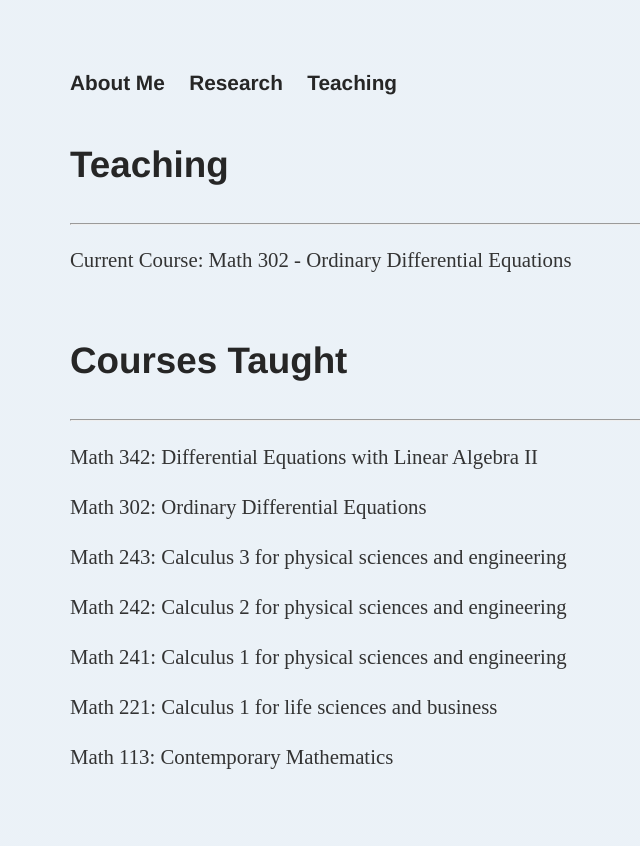
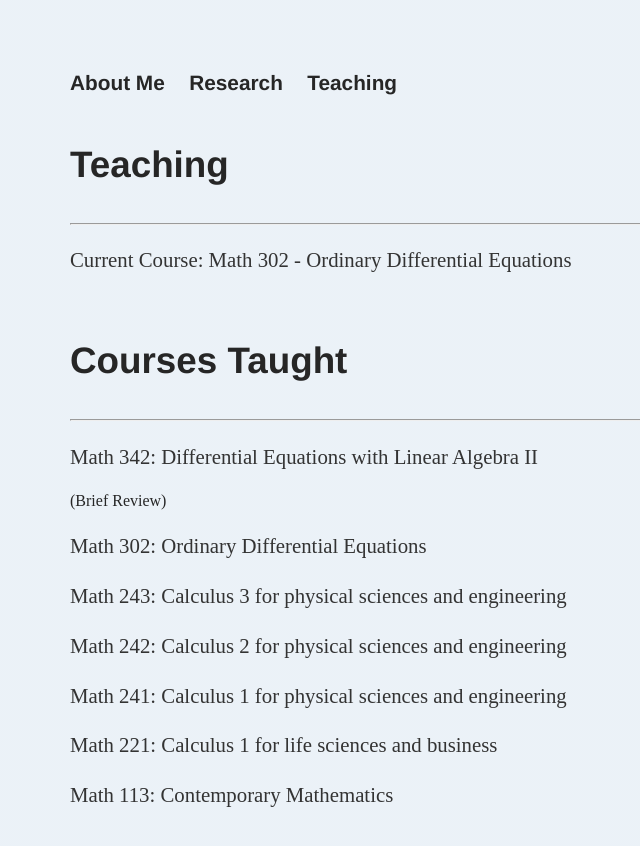
Before and after one commit to dhayes95/dhayes95.github.io, a Jekyll site: the page built from teaching/index.html, in a window 1280 px wide. Shown: the top 846 px of the page, without its empty margins (122-762 px from the left). Built offline with Jekyll 4.4.1, drawn with Linux system fonts in a browser that asks for light colours.

Commit message:
Update index.html

```diff
--- a/teaching/index.html
+++ b/teaching/index.html
@@ -13,7 +13,7 @@ title: Teaching
 			</p>
 			<h3>Courses Taught</h3>
 			<hr>
-				<p>Math 342: Differential Equations with Linear Algebra II </p>
+				<p>Math 342: Differential Equations with Linear Algebra II </p><a href="https://github.com/dhayes95/dhayes95.github.io/blob/main/teaching/reviews/S24_342_Brief.pdf" target="_blank">(Brief Review) </a></p>
 				<p>Math 302: Ordinary Differential Equations</p>
 				<p>Math 243: Calculus 3 for physical sciences and engineering</p>
 				<p>Math 242: Calculus 2 for physical sciences and engineering</p>
```
